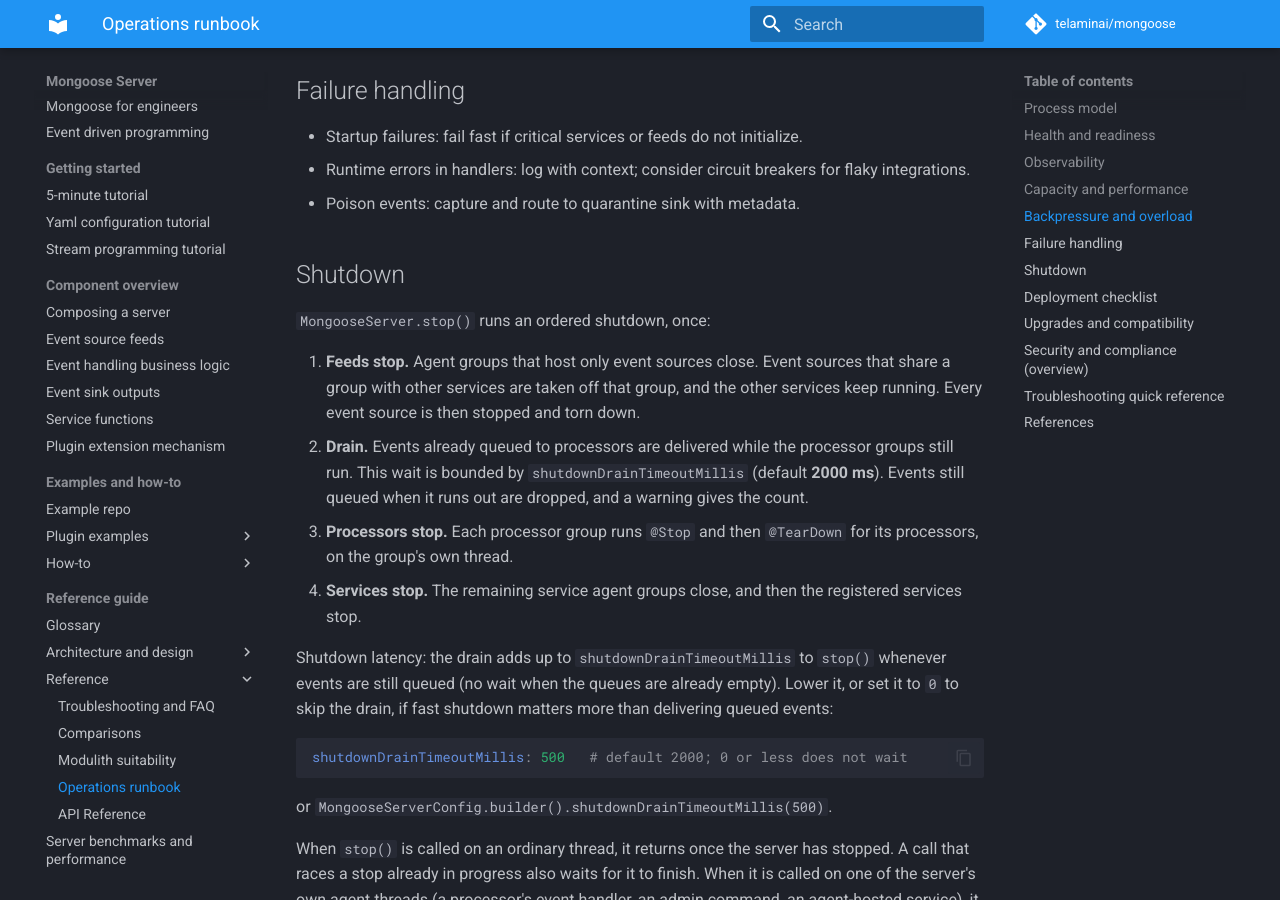
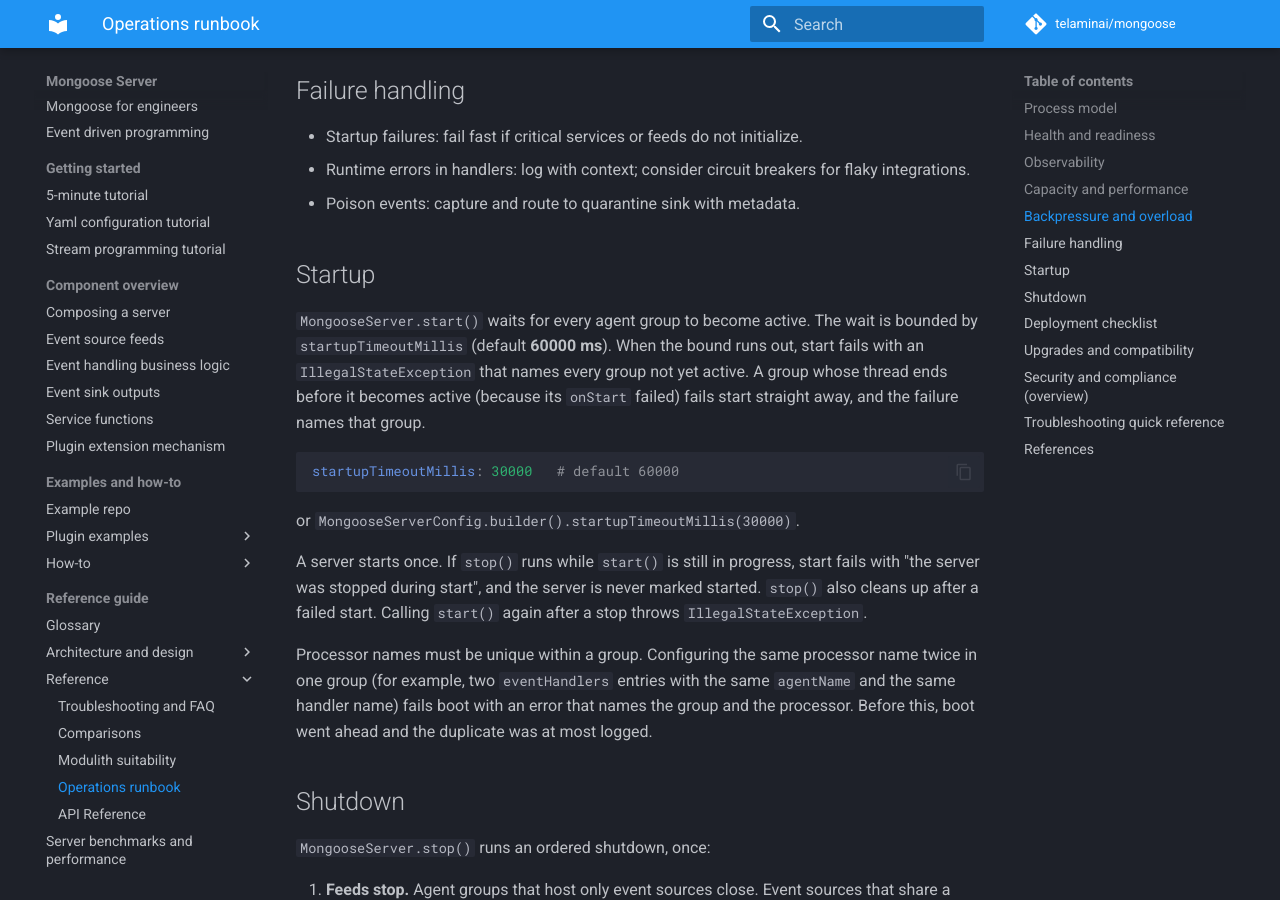
Before and after one commit to telaminai/mongoose, an MkDocs documentation site: the page built from docs/reference/operations-runbook.md, in a window 1280 px wide and 900 px high, scrolled down 1512 px. Built offline with MkDocs 1.6.1 and Material for MkDocs 9.7.7, drawn with Linux system fonts in a browser that asks for light colours; comment, search, counter and statistics services are not loaded.

Commit message:
docs(lifecycle): document the startup bound, stop during start and duplicate-name boot failure
Co-Authored-By: Claude Opus 5.5 <noreply@anthropic.com>

````diff
--- a/docs/reference/operations-runbook.md
+++ b/docs/reference/operations-runbook.md
@@ -42,6 +42,26 @@ Operational guidance for running Mongoose Server in production. Tailor values to
 - Startup failures: fail fast if critical services or feeds do not initialize.
 - Runtime errors in handlers: log with context; consider circuit breakers for flaky integrations.
 - Poison events: capture and route to quarantine sink with metadata.
+
+## Startup
+`MongooseServer.start()` waits for every agent group to become active. The wait is bounded by
+`startupTimeoutMillis` (default **60000 ms**). When the bound runs out, start fails with an `IllegalStateException`
+that names every group not yet active. A group whose thread ends before it becomes active (because its `onStart`
+failed) fails start straight away, and the failure names that group.
+
+```yaml
+startupTimeoutMillis: 30000   # default 60000
+```
+
+or `MongooseServerConfig.builder().startupTimeoutMillis(30000)`.
+
+A server starts once. If `stop()` runs while `start()` is still in progress, start fails with
+"the server was stopped during start", and the server is never marked started. `stop()` also cleans up after a
+failed start. Calling `start()` again after a stop throws `IllegalStateException`.
+
+Processor names must be unique within a group. Configuring the same processor name twice in one group (for
+example, two `eventHandlers` entries with the same `agentName` and the same handler name) fails boot with an error
+that names the group and the processor. Before this, boot went ahead and the duplicate was at most logged.
 
 ## Shutdown
 `MongooseServer.stop()` runs an ordered shutdown, once:
````
Also changed, not shown: docs/overview/configuration-and-composition.md (+3 -1 lines).
